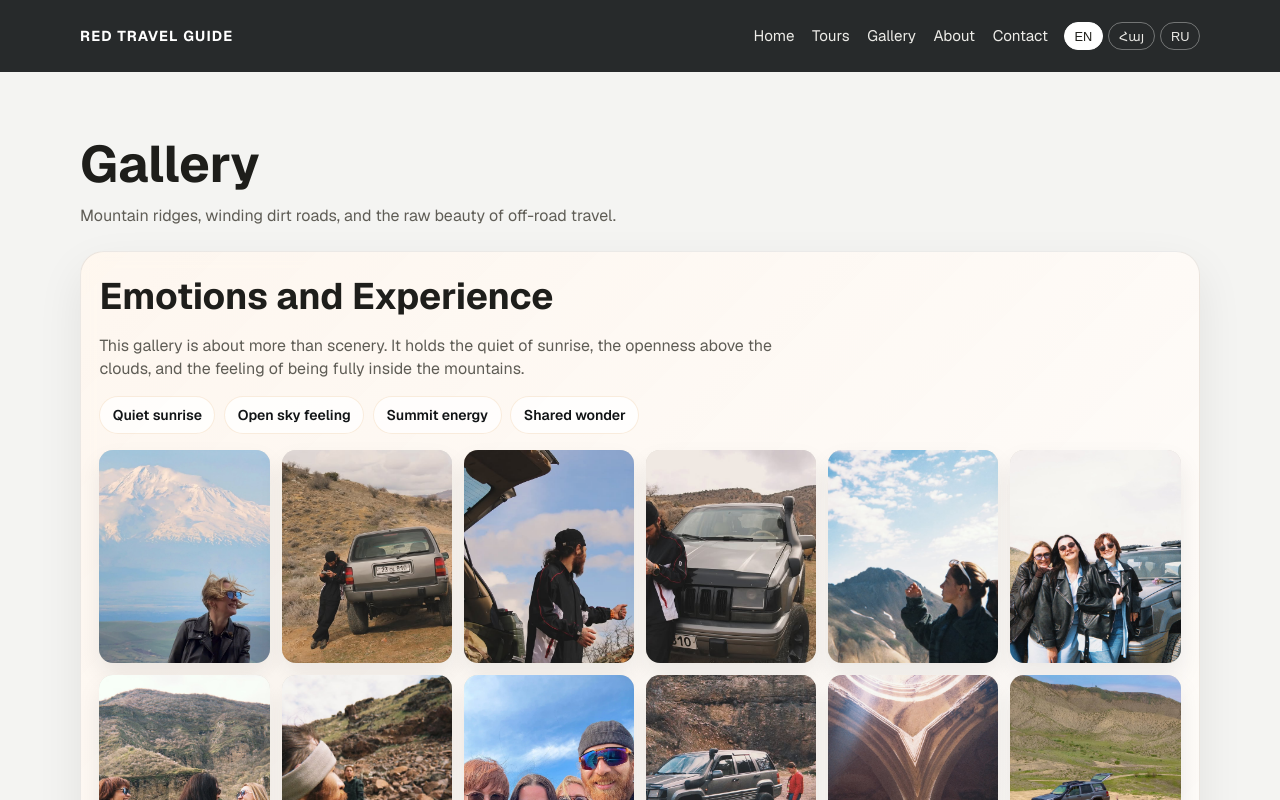
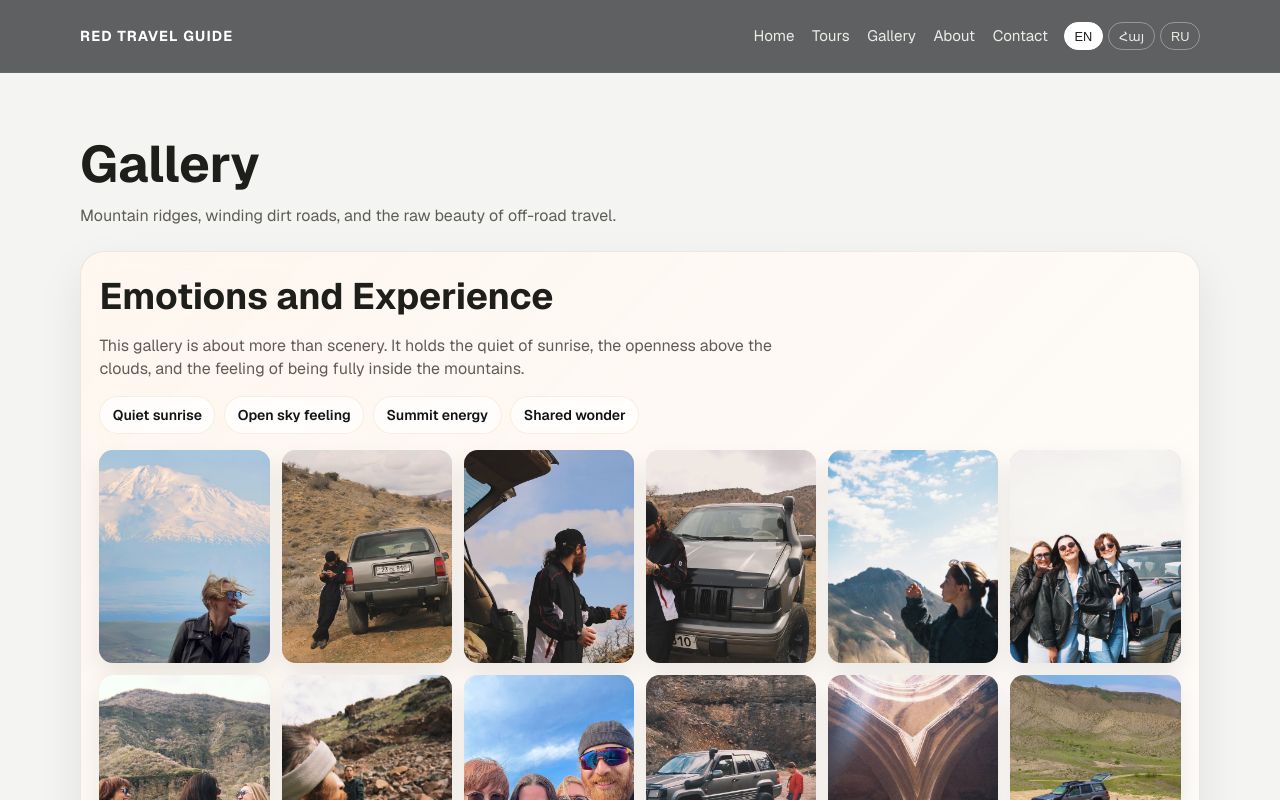
Before and after one commit to DavidGyulinyan/RED-TRAVEL-GUIDE, a Next.js app: page /gallery in a window 1280 px wide. Shown: the top 800 px of the page. Built offline with nearby package versions, Linux system fonts and the light colour scheme.

Commit message:
update: fixed header on top

```diff
--- a/app/components/site-frame.js
+++ b/app/components/site-frame.js
@@ -2,13 +2,12 @@
 
 import { useEffect, useRef, useState } from "react";
 import Link from "next/link";
-import { usePathname } from "next/navigation";
 import { useI18n } from "./i18n-provider";
 
 export default function SiteFrame({ children }) {
   const { lang, setLang, t } = useI18n();
   const [menuOpen, setMenuOpen] = useState(false);
-  const pathname = usePathname();
+  const [headerScrolled, setHeaderScrolled] = useState(false);
   const navWrapRef = useRef(null);
 
   const handleNavClick = () => {
@@ -32,10 +31,6 @@ export default function SiteFrame({ children }) {
   }, [menuOpen]);
 
   useEffect(() => {
-    setMenuOpen(false);
-  }, [pathname]);
-
-  useEffect(() => {
     const closeOnOutsideClick = (event) => {
       if (!menuOpen || !navWrapRef.current) {
         return;
@@ -55,11 +50,24 @@ export default function SiteFrame({ children }) {
     };
   }, [menuOpen]);
 
+  useEffect(() => {
+    const updateHeaderScrollState = () => {
+      setHeaderScrolled(window.scrollY > 12);
+    };
+
+    updateHeaderScrollState();
+    window.addEventListener("scroll", updateHeaderScrollState, { passive: true });
+
+    return () => {
+      window.removeEventListener("scroll", updateHeaderScrollState);
+    };
+  }, []);
+
   return (
     <>
-      <header className="site-header">
+      <header className={`site-header ${headerScrolled ? "scrolled" : ""}`}>
         <div className="container nav-wrap" ref={navWrapRef}>
-          <Link href="/" className="brand">
+          <Link href="/" className="brand" onClick={handleNavClick}>
             {t("brand.name")}
           </Link>
           <button
@@ -113,6 +121,7 @@ export default function SiteFrame({ children }) {
           </div>
         </div>
       </header>
+      <div className="site-header-spacer" aria-hidden="true" />
       <main>{children}</main>
       <footer className="site-footer">
         <div className="container footer-wrap">
--- a/app/gallery/gallery-page-client.js
+++ b/app/gallery/gallery-page-client.js
@@ -173,7 +173,13 @@ export default function GalleryPageClient({ videos, emotionPhotos }) {
                         onClick={() => openLightbox("emotions", index)}
                         aria-label={`${t("gallery.openLabel")}: ${photo.alt}`}
                       >
-                        <Image src={photo.src} alt={photo.alt} fill sizes="(max-width: 780px) 46vw, 22vw" />
+                      <Image
+                        src={photo.src}
+                        alt={photo.alt}
+                        fill
+                        loading={index === 0 ? "eager" : undefined}
+                        sizes="(max-width: 780px) 46vw, 22vw"
+                      />
                         <span className="gallery-media-hint">{t("gallery.openLabel")}</span>
                       </button>
                     </figure>
--- a/app/globals.css
+++ b/app/globals.css
@@ -4,6 +4,7 @@
   --accent: #d8842a;
   --dark: #111416;
   --muted: #5f5d56;
+  --site-header-height: 72px;
 }
 
 html {
@@ -43,15 +44,38 @@ a {
 }
 
 .site-header {
-  position: sticky;
+  position: fixed;
   top: 0;
-  z-index: 15;
-  background: rgba(17, 20, 22, 0.9);
-  backdrop-filter: blur(8px);
+  left: 0;
+  right: 0;
+  z-index: 30;
+  width: 100%;
+  background: rgba(17, 20, 22, 0.66);
+  border-bottom: 1px solid rgba(255, 255, 255, 0.04);
+  backdrop-filter: blur(10px);
+  -webkit-backdrop-filter: blur(10px);
+  transition:
+    background-color 0.22s ease,
+    border-color 0.22s ease,
+    box-shadow 0.22s ease,
+    backdrop-filter 0.22s ease;
+}
+
+.site-header.scrolled {
+  background: rgba(12, 15, 17, 0.92);
+  border-bottom-color: rgba(255, 255, 255, 0.08);
+  box-shadow: 0 12px 30px rgba(0, 0, 0, 0.18);
+  backdrop-filter: blur(16px);
+  -webkit-backdrop-filter: blur(16px);
+}
+
+.site-header-spacer {
+  height: var(--site-header-height);
+  flex: 0 0 auto;
 }
 
 .nav-wrap {
-  min-height: 72px;
+  min-height: var(--site-header-height);
   display: flex;
   align-items: center;
   justify-content: space-between;
```
